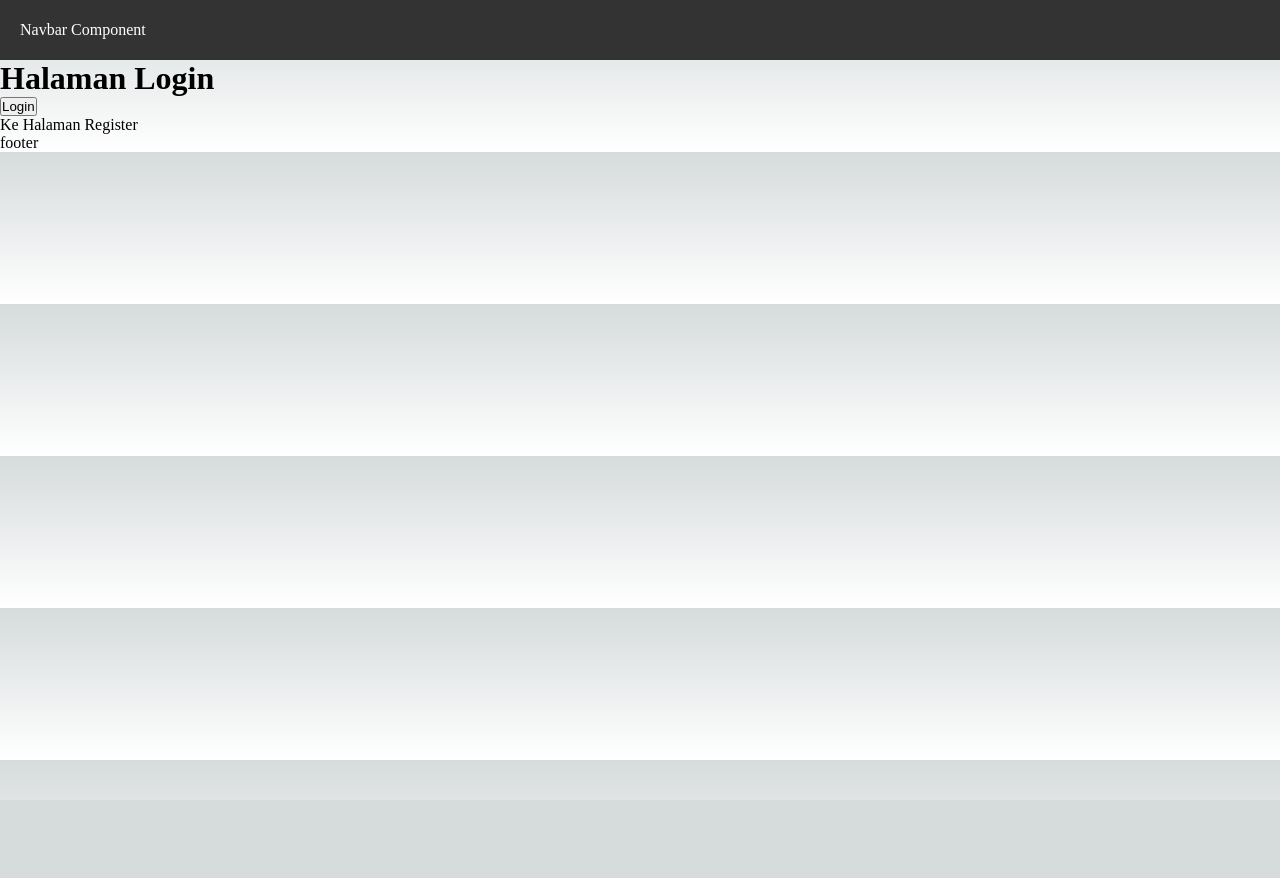
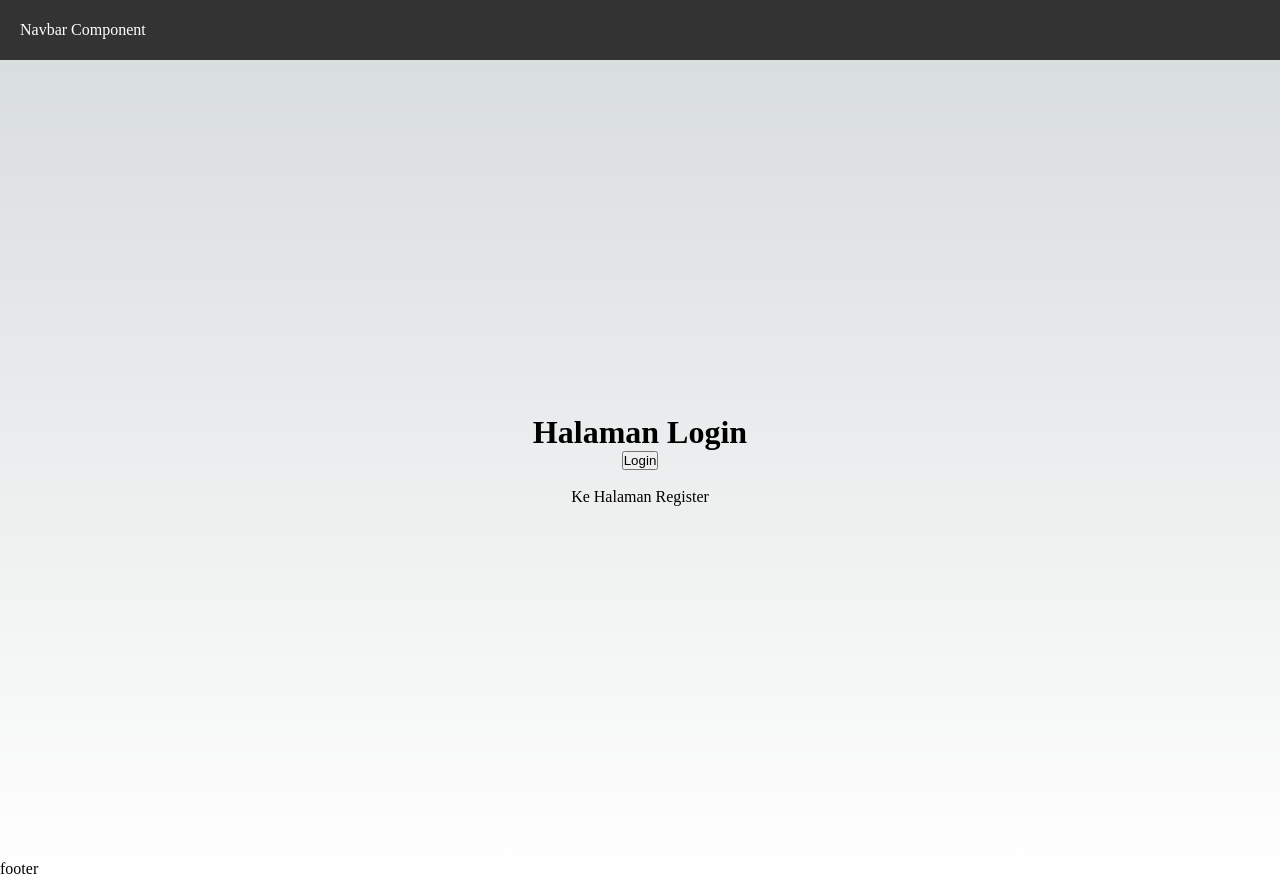
Before and after one commit to DewitaA12/Pemrograman-Framework, a Next.js app in the folder my-app-1/: page /auth/login in a window 1280 px wide. Before the commit the page ends 800 px from the top, so only its background shows below. Built offline with nearby package versions, Linux system fonts and the light colour scheme.

Commit message:
imp css module (login)

```diff
--- /dev/null
+++ b/my-app-1/src/pages/auth/login.module.css
@@ -0,0 +1,7 @@
+.login{
+    display: flex;
+    flex-direction: column;
+    justify-content: center;
+    align-items:center;
+    height: 100vh;
+}
--- a/my-app-1/src/pages/auth/login.tsx
+++ b/my-app-1/src/pages/auth/login.tsx
@@ -1,5 +1,6 @@
 import Link from "next/link";
 import { useRouter } from "next/router";
+import styles from './login.module.css';
 
 const halamanLogin = () => {
   const { push } = useRouter();
@@ -11,7 +12,7 @@ const halamanLogin = () => {
   };
 
   return (
-    <div>
+    <div className={styles.login}>
       <h1>Halaman Login</h1>
 
       <button onClick={() => handlerLogin()}>Login</button> <br />
```
